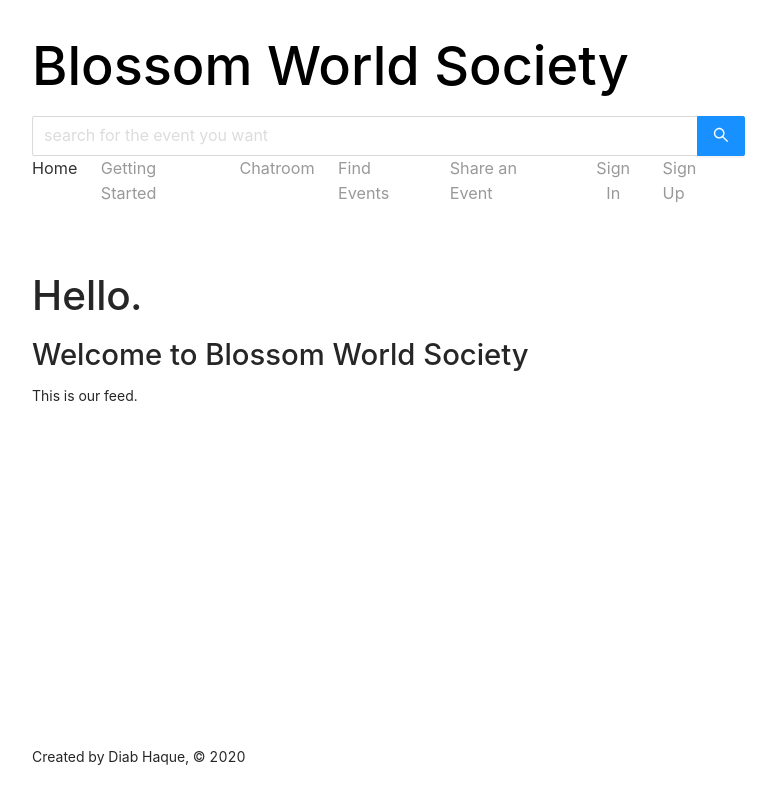
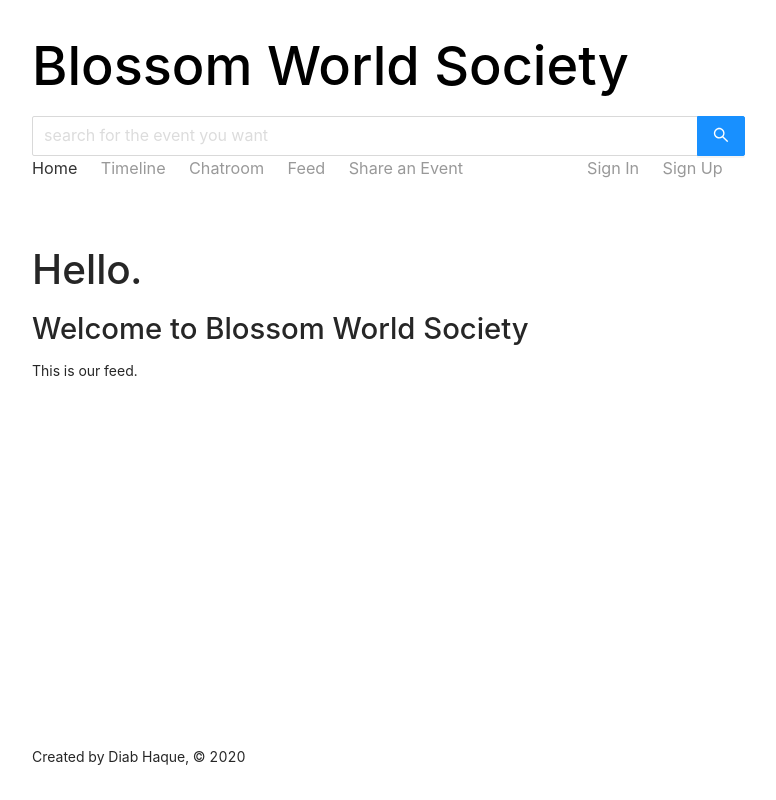
Before and after one commit to cfg2020apac/team-24, a React (Create React App) app in the folder client/: page / in a window 1280 px wide. Shown: the whole page, without its empty margins (251-1027 px from the left). Built offline with nearby package versions, Linux system fonts and the light colour scheme.

Commit message:
updated tab name

```diff
--- a/client/src/components/layout/Header.js
+++ b/client/src/components/layout/Header.js
@@ -72,7 +72,7 @@ const Header = ({ history }) => {
               activeClassName={headerStyles.activeNavItem}
               to="/intro"
             >
-              Getting Started
+              Timeline
             </NavLink>
           </li>
           <li>
@@ -90,7 +90,7 @@ const Header = ({ history }) => {
               activeClassName={headerStyles.activeNavItem}
               to="/findjob"
             >
-              Find Events
+              Feed
             </NavLink>
           </li>
           <li>
--- a/client/src/events.js
+++ b/client/src/events.js
@@ -8,21 +8,21 @@ let events = [
     },
     {
         id: 123,
-        title: 'Event 1',
+        title: 'Event 2',
         description: 'This is the first event',
         createdAt: '25th December',
         date: '30th December'
     },
     {
         id: 123,
-        title: 'Event 1',
+        title: 'Event 3',
         description: 'This is the first event',
         createdAt: '25th December',
         date: '30th December'
     },
     {
         id: 123,
-        title: 'Event 1',
+        title: 'Event 4',
         description: 'This is the first event',
         createdAt: '25th December',
         date: '30th December'
--- a/client/src/routes/event/FindEvent.js
+++ b/client/src/routes/event/FindEvent.js
@@ -70,7 +70,7 @@ const FindJobPage = () => {
 
     return (
         <div>
-            <h1>Find Events</h1>
+            <h1>Feed</h1>
             <br/>
             <Search
                 size='large'
```
